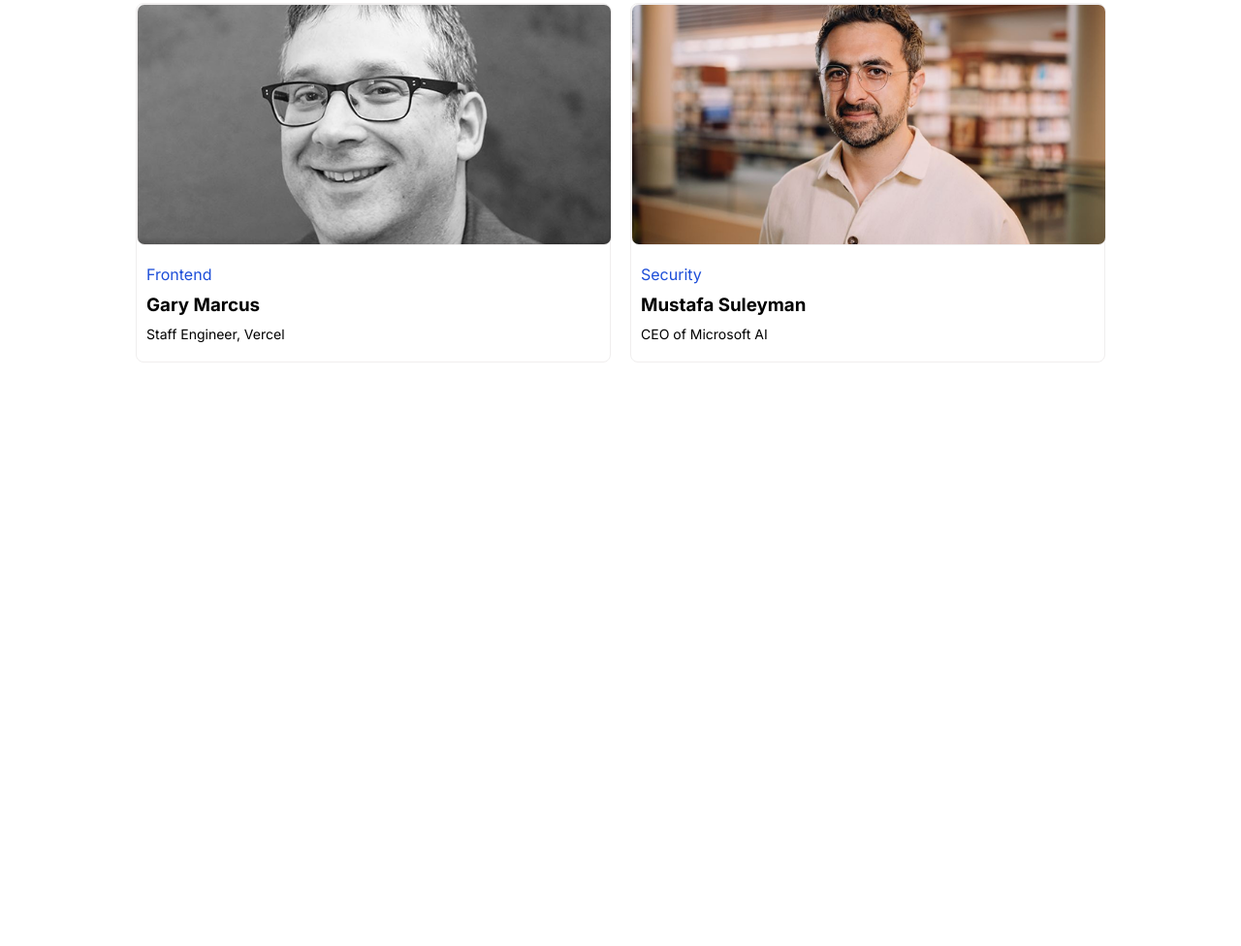
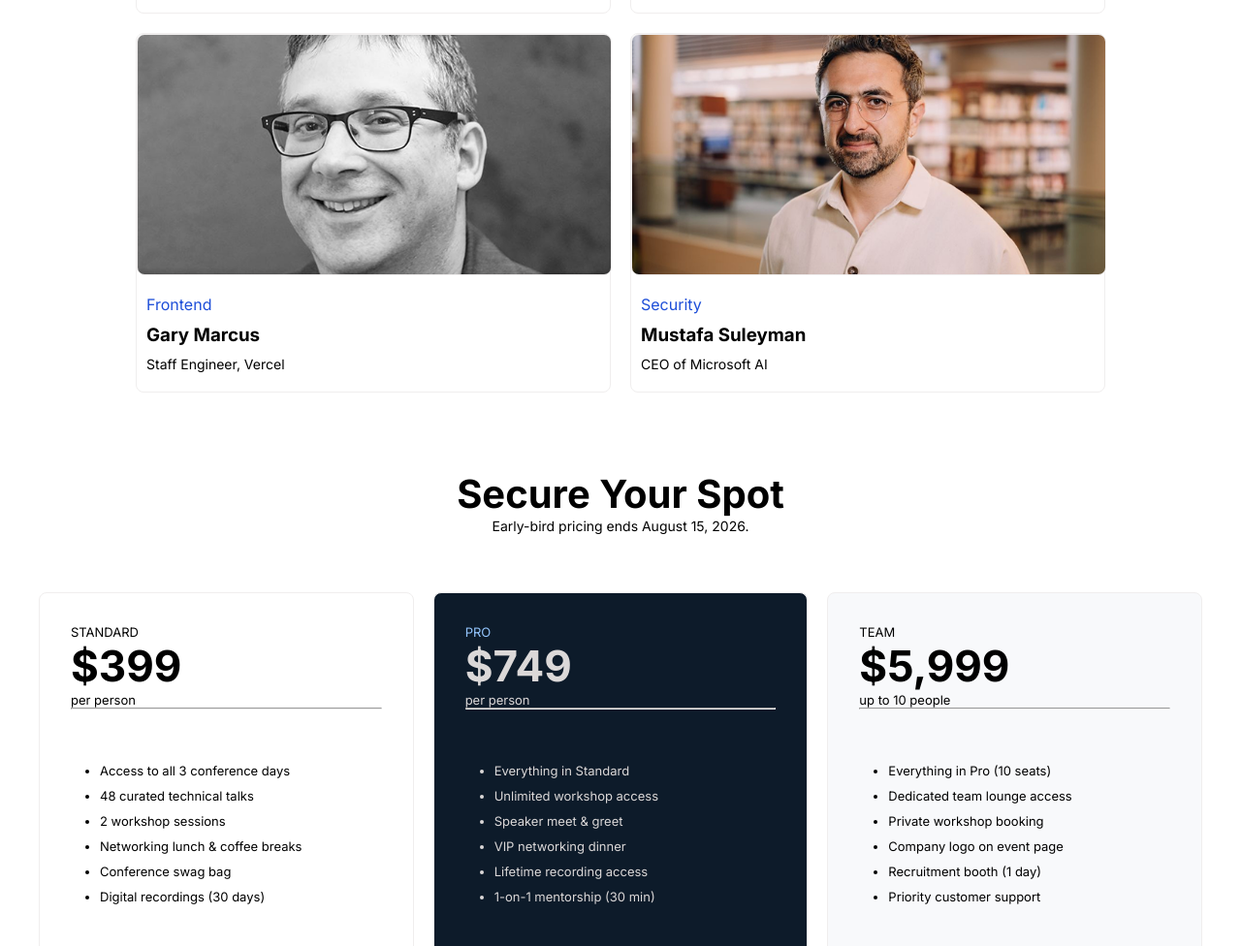
Before and after one commit to Nabil-Ahmed13/assignment-1, a plain HTML site: page index.html in a window 1280 px wide. Shown: the part 1824-2800 px from the top of the page at 97% size. Before the commit the page ends 2258 px from the top, so only its background shows below. Drawn offline with Linux system fonts and the light colour scheme.

Commit message:
added subscription section

```diff
--- a/index.html
+++ b/index.html
@@ -19,11 +19,11 @@
       <div><img class="logo" src="./assets/logo.png" alt="logo" /></div>
       <nav>
         <ul class="nav-links">
-          <a href="#"><li>Speakers</li></a>
-          <a href="#"><li>schedule</li></a>
-          <a href="#"><li>Tracks</li></a>
-          <a href="#"><li>venue</li></a>
-          <a href="#"><li>Blog</li></a>
+          <li><a href="#">Speakers</a></li>
+          <li><a href="">schedule</a></li>
+          <li><a href="">Tracks </a></li>
+          <li><a href="">venue</a></li>
+          <li><a href="">Blog</a></li>
         </ul>
       </nav>
       <a href=""><button class="common-btn">Register Now</button></a>
@@ -36,20 +36,22 @@
         <h1>Code. Connect. Create</h1>
         <p>
           Join 4,000+ engineers, founders, and builders at the premier developer
-          <br>conference of 2026. Three days of cutting-edge talks, hands-on
-          <br>workshops, and meaningful connections.
+          <br />conference of 2026. Three days of cutting-edge talks, hands-on
+          <br />workshops, and meaningful connections.
         </p>
-         <div class="banner-btn"><button class="common-btn">Register Now</button></div>
+        <div class="banner-btn">
+          <button class="common-btn">Register Now</button>
+        </div>
       </div>
     </section>
     <!-- hero section end -->
 
-     <!-- speakers section start -->
-     <section class="speaker-container">
+    <!-- speakers section start -->
+    <section class="speaker-container">
       <h1>Meet the speakers</h1>
       <div class="speakers">
         <div class="card">
-          <img src="./assets/andrej.png" alt="" class="card-img">
+          <img src="./assets/andrej.png" alt="" class="card-img" />
           <div class="card-content">
             <p class="tag">AI/ML</p>
             <h3 class="name">Andrej Karpathy</h3>
@@ -57,7 +59,7 @@
           </div>
         </div>
         <div class="card">
-          <img src="./assets/demis.png" alt="" class="card-img">
+          <img src="./assets/demis.png" alt="" class="card-img" />
           <div class="card-content">
             <p class="tag">Cloud & DevOps</p>
             <h3 class="name">Demis Hassabis</h3>
@@ -65,7 +67,7 @@
           </div>
         </div>
         <div class="card">
-          <img src="./assets/gary.png" alt="" class="card-img">
+          <img src="./assets/gary.png" alt="" class="card-img" />
           <div class="card-content">
             <p class="tag">Frontend</p>
             <h3 class="name">Gary Marcus</h3>
@@ -73,7 +75,7 @@
           </div>
         </div>
         <div class="card">
-          <img src="./assets/mustafa.png" alt="" class="card-img">
+          <img src="./assets/mustafa.png" alt="" class="card-img" />
           <div class="card-content">
             <p class="tag">Security</p>
             <h3 class="name">Mustafa Suleyman</h3>
@@ -81,7 +83,68 @@
           </div>
         </div>
       </div>
-     </section>
-     <!-- speaker section end -->
+    </section>
+    <!-- speaker section end -->
+
+    <!-- subscription section start -->
+    <section>
+      <div class="subscription-container"><h2>Secure Your Spot</h2>
+      <p>Early-bird pricing ends August 15, 2026.</p>
+      </div>
+      <div class="price-card-content">
+        <div class="price-card">
+          <p>STANDARD</p>
+          <h3>$399</h3>
+          <p>per person</p>
+          <hr/>
+          <div>
+          <ul class="benefits">
+            <li>Access to all 3 conference days</li>
+            <li>48 curated technical talks</li>
+            <li>2 workshop sessions</li>
+            <li>Networking lunch & coffee breaks</li>
+            <li>Conference swag bag</li>
+            <li>Digital recordings (30 days)</li>
+          </ul>
+          <button class="outline-btn">Get Standard</button>
+
+          </div>
+          </div>
+        <div class="price-card pro">
+          <span class="blue"><p>PRO</p></span>
+          <h3>$749</h3>
+          <p>per person</p>
+          <hr/>
+          <div>
+          <ul class="benefits">
+            <li>Everything in Standard</li>
+            <li>Unlimited workshop access</li>
+            <li>Speaker meet & greet</li>
+            <li>VIP networking dinner</li>
+            <li>Lifetime recording access</li>
+            <li>1-on-1 mentorship (30 min)</li>
+          </ul>
+           <button class="subsciption-btn">Get Pro</button>
+          </div>
+          </div>
+        <div class="price-card team">
+          <p>TEAM</p>
+          <h3>$5,999</h3>
+          <p>up to 10 people</p>
+          <hr/>
+          <div>
+          <ul class="benefits">
+            <li>Everything in Pro (10 seats)</li>
+            <li>Dedicated team lounge access</li>
+            <li>Private workshop booking</li>
+            <li>Company logo on event page</li>
+            <li>Recruitment booth (1 day)</li>
+            <li>Priority customer support</li>
+          </ul>
+          <button class="subsciption-btn2">contact Us</button>
+          </div>
+          </div>
+    </section>
+    <!-- subscripstion section end -->
   </body>
 </html>
--- a/styles.css
+++ b/styles.css
@@ -1,7 +1,6 @@
 * {
   margin: 0;
   padding: 0;
-  text-decoration: none;
   font-family: "Inter", sans-serif;
 }
 /* common style */
@@ -14,8 +13,8 @@
   color: white;
   border: none;
   cursor: pointer;
+  /* nav style start */
 }
-
 header {
   display: flex;
   justify-content: space-between;
@@ -23,14 +22,18 @@
   padding: 20px 5%;
   background-color: #ffffffff;
 }
-.nav-links,
-a {
+.nav-links {
   list-style: none;
   display: flex;
   gap: 0px 20px;
+}
+.nav-links a{
   color: black;
+  text-decoration: none;
 }
-/* banner style */
+/* nav style end  */
+
+/* banner style start */
 .banner {
   background-image: url(./assets/banner.jpg);
   background-size: cover;
@@ -54,6 +57,9 @@
 .banner-content p {
   font-size: 18px;
 }
+/* banner style end */
+
+/* speaker style start */
 .speakers {
   margin: 0 auto;
   max-width: 1000px;
@@ -83,7 +89,86 @@
   margin: 10px auto;
 }
 .speaker-container h1{
+  font-size: 50px;
   margin: 40px auto;
   padding: 20px;
   text-align: center;
 }
+/* speaker style end */
+
+/* price style start */
+.benefits{
+  padding: 30px;
+}
+.subscription-container{
+  text-align: center;
+  margin: 40px auto;
+  padding: 20px;
+}
+.subscription-container h2{
+font-size: 40px;
+}
+.subscription-container p{
+  font-size: 14px;
+}
+.price-card-content{
+  margin: 0 auto;
+  max-width: 1200px;
+  display: grid;
+  grid-template-columns: repeat( 3, 1fr);
+  gap: 20px;
+  margin-bottom: 60px;
+}
+.price-card{
+  border: 1px solid #f0eeee;
+  border-radius: 8px;
+  padding: 32px;
+  font-size: 13px;
+}
+.benefits{
+  margin: 15px 0;
+}
+.benefits li{
+  margin: 10px 0;
+}
+.outline-btn{
+  background-color: white;
+  padding: 10px 80px;
+  font-size: 22px;
+  border: 1px solid #2563EB;
+  border-radius: 8px;
+  color: #1d4ed8ff;
+  margin: 0px 10px;
+}
+.subsciption-btn{
+background-color: #2563EB;
+  padding: 10px 100px;
+  font-size: 22px;
+  border: none;
+  border-radius: 8px;
+  color: #F8F9FB;
+  margin: 0px 10px;
+}
+.subsciption-btn2{
+background-color: white;
+  padding: 10px 80px;
+  font-size: 22px;
+  border: 1px solid black;
+  border-radius: 8px;
+  color: black;
+  margin: 0px 10px;
+}
+.pro{
+  background-color: #0D1B2A;
+  color: rgb(219, 216, 216);
+}
+.price-card h3{
+  font-weight: bold;
+  font-size: 44px;
+}
+.blue{
+  color: #93C5FD;
+}
+.team{
+  background-color: #F8F9FB;
+}
```
